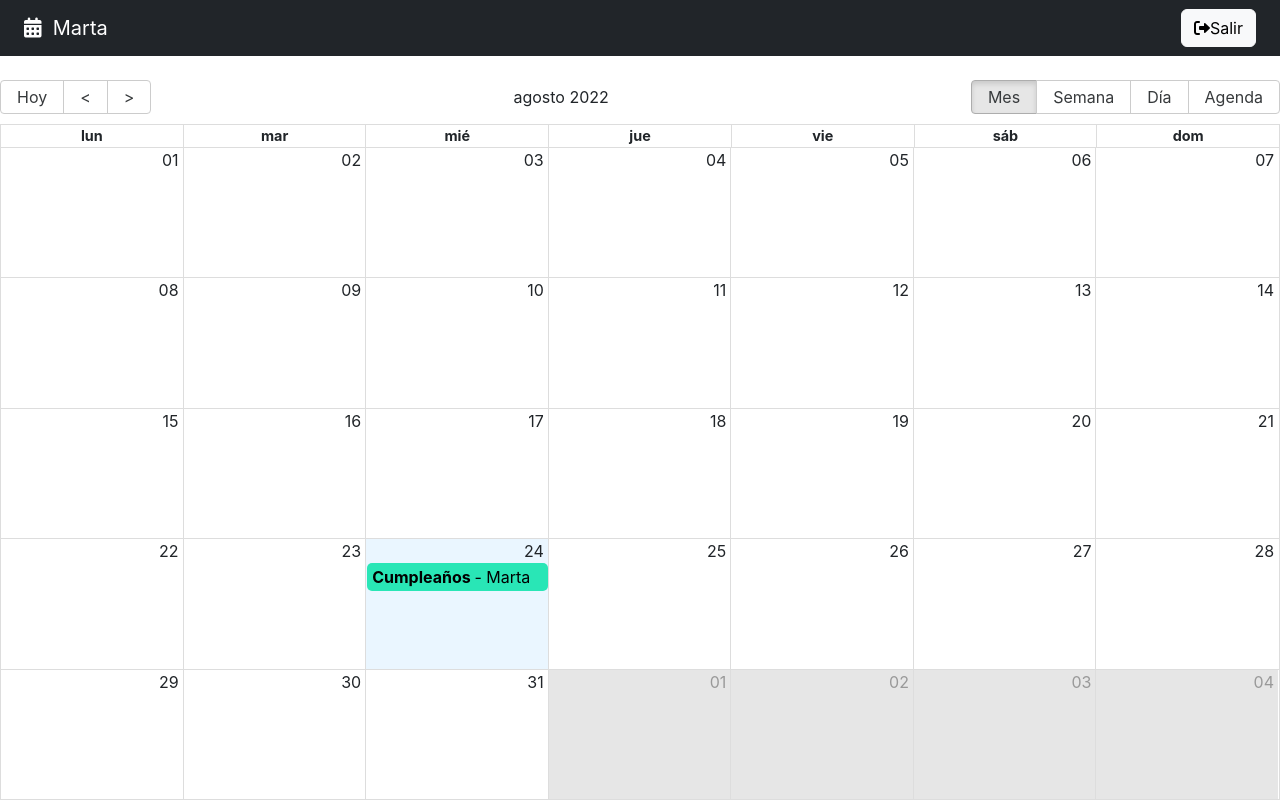
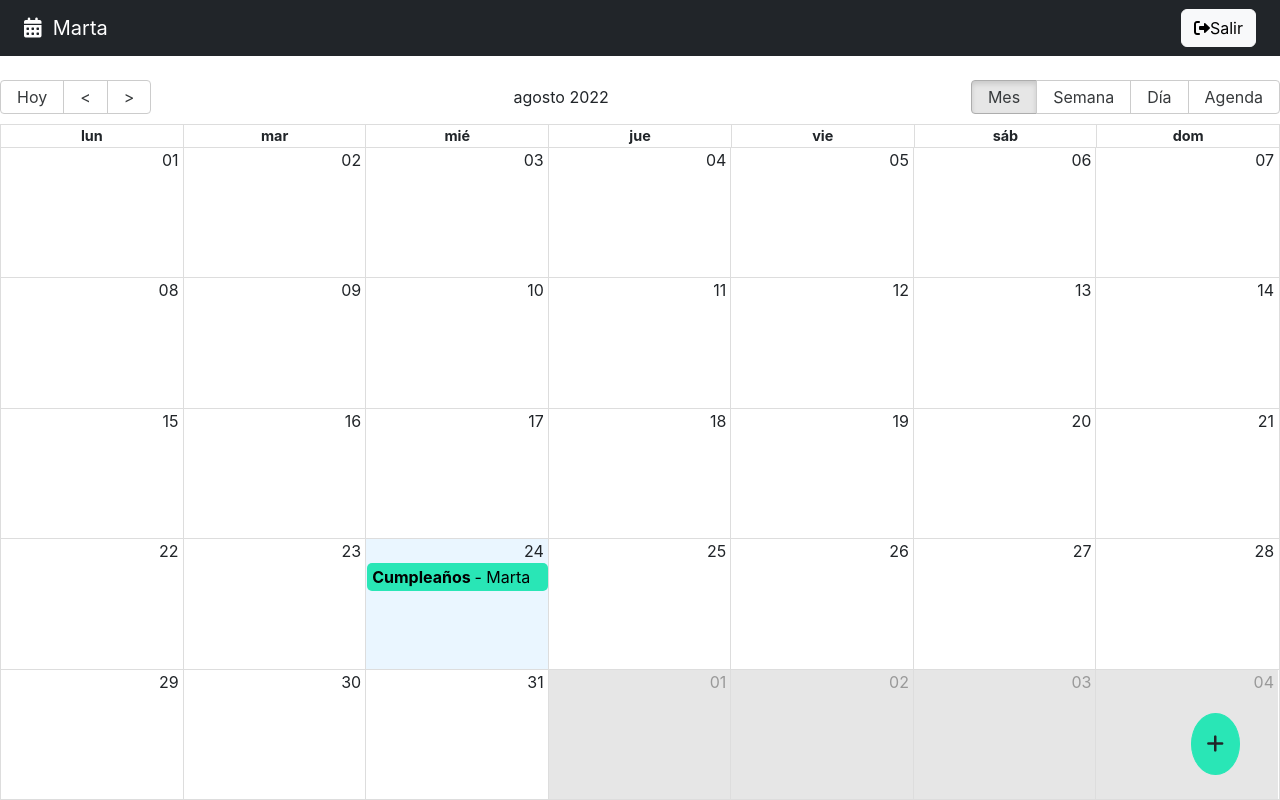
Before and after one commit to MartaArM/CursoReact, a React (Vite) app in the folder app9_calendar/: page / in a window 1280 px wide. Built offline with nearby package versions, Linux system fonts and the light colour scheme.

Commit message:
Boton de creacion de evento

```diff
--- /dev/null
+++ b/app9_calendar/src/calendar/components/ButtonAddNew.jsx
@@ -0,0 +1,32 @@
+import { addHours } from "date-fns";
+import { useCalendarStore } from "../../hooks/useCalendarStore";
+import { useUIStore } from "../../hooks/useUIStore"
+
+export const ButtonAddNew = () => {
+
+    const {isModalOpen,  openModal} = useUIStore();
+    const {setActiveEvent} = useCalendarStore();
+
+    const onNewEvent = () => {
+        setActiveEvent({
+            title: 'Hola',
+            notes: '',
+            start: new Date(),
+            end: addHours(new Date(), 2),
+            user: {
+                _id: '123',
+                name: 'Marta'
+            }
+        });
+        openModal();
+    }
+
+  return (
+    <button
+        className="fab btn"
+        onClick={onNewEvent}
+    >
+        <i className="fas fa-plus"> </i>
+    </button>
+  )
+}
--- a/app9_calendar/src/calendar/components/EventView.jsx
+++ b/app9_calendar/src/calendar/components/EventView.jsx
@@ -59,13 +59,7 @@ export const EventView = () => {
 
 
     if (activeEvent != null) {
-      console.log("entra")
       onChangeValues(activeEvent);
-      // title = activeEvent.title;
-      // console.log(title)
-      // notes = activeEvent.notes;
-      // start = activeEvent.start;
-      // end = activeEvent.end;
     }
 
   }, [activeEvent])
--- a/app9_calendar/src/calendar/pages/CalendarPage.jsx
+++ b/app9_calendar/src/calendar/pages/CalendarPage.jsx
@@ -9,6 +9,7 @@ import { useState } from 'react'
 import { EventView } from '../components/EventView'
 import { useUIStore } from '../../hooks/useUIStore'
 import { useCalendarStore } from '../../hooks/useCalendarStore'
+import { ButtonAddNew } from '../components/ButtonAddNew'
 
 // const events = [{
 //   title: 'Cumpleaños',
@@ -77,6 +78,7 @@ export const CalendarPage = () => {
       />
 
       <EventView />
+      <ButtonAddNew />
 
     </>
   )
--- a/app9_calendar/src/style.css
+++ b/app9_calendar/src/style.css
@@ -51,3 +51,14 @@ code {
   outline: none;
   padding: 10px;
 }
+
+.fab {
+  border-radius: 100%;
+  bottom: 25px;
+  font-size: 20px;
+  padding: 15px;
+  position: fixed;
+  right: 40px;
+  background-color: #29e6b6 !important;
+  border-color: #29e6b6 !important;
+}
```
